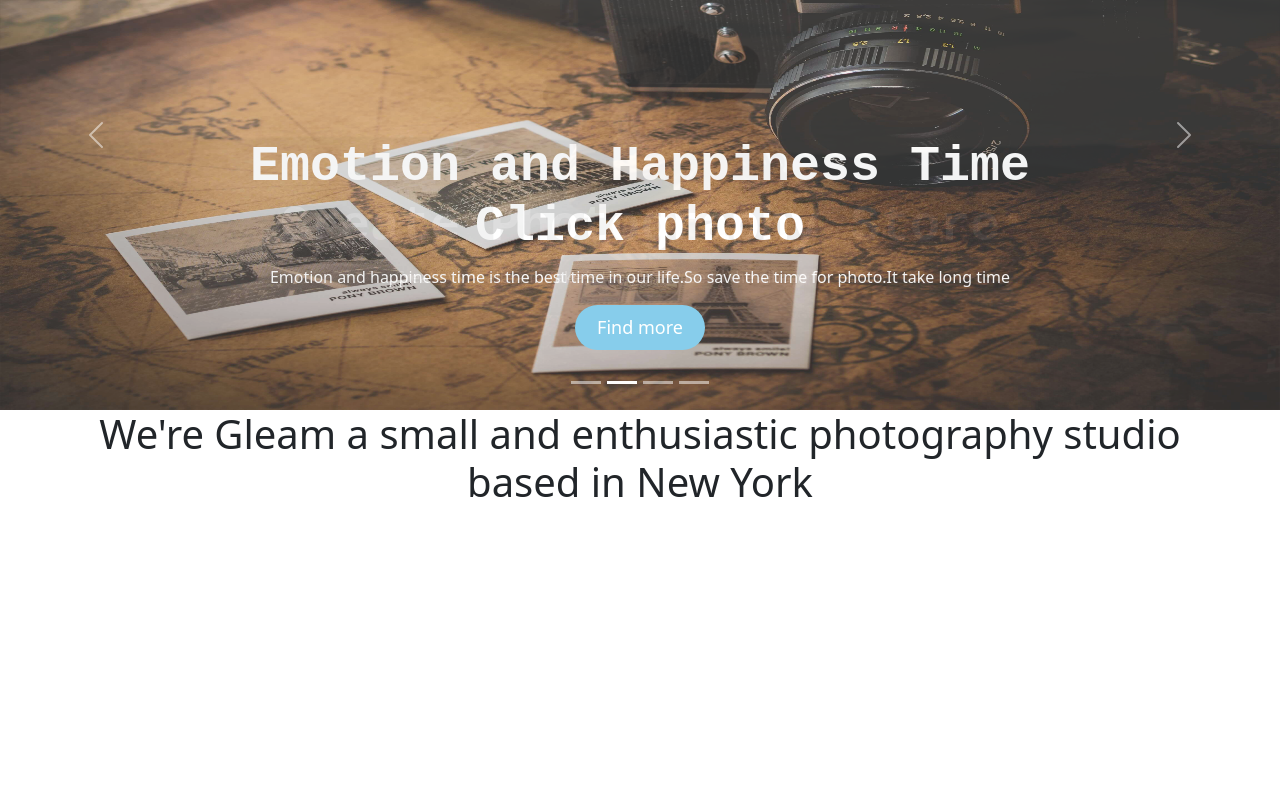
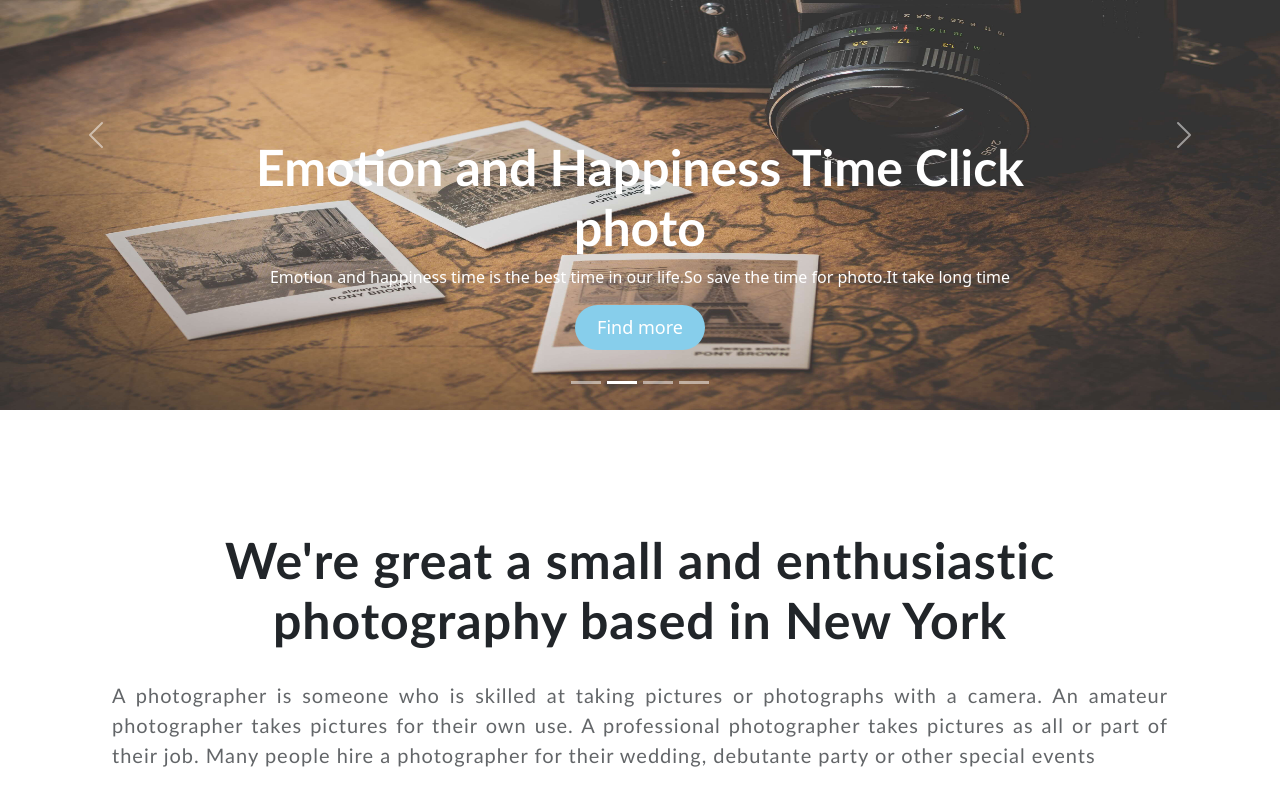
Before and after one commit to akjilani120/ak-photographer, a React (Create React App) app: page / in a window 1280 px wide. Shown: the part 200-1006 px from the top of the page. Before the commit the page ends 800 px from the top, so only its background shows below. Built offline with nearby package versions, Linux system fonts and the light colour scheme.

Commit message:
photographer story component complete

```diff
--- a/src/Pages/Home/Banner/Banner.css
+++ b/src/Pages/Home/Banner/Banner.css
@@ -14,6 +14,6 @@
     .banner-title{
         font-size: 50px;
         font-weight: 700;
-        font-family: 'Courier New', Courier, monospace;
+        font-family: 'Gill Sans', 'Gill Sans MT', Calibri, 'Trebuchet MS', sans-serif;
     }
 }
--- a/src/Pages/Home/PhotographerStory/PhotographerStory.css
+++ b/src/Pages/Home/PhotographerStory/PhotographerStory.css
@@ -0,0 +1,28 @@
+.photographerstory{
+   height: 450px;
+   display: flex;
+   justify-content: center;
+   align-items: center;
+   margin-top: 30px;
+   margin-bottom: 30px;
+}
+.story-title{
+    font-size: 50px;
+    font-weight: 800;
+    font-family: 'Gill Sans', 'Gill Sans MT', Calibri, 'Trebuchet MS', sans-serif;
+    letter-spacing: 1px;
+}
+.story-about{
+    font-size: 20px;
+    opacity: .7;
+    font-family: 'Gill Sans', 'Gill Sans MT', Calibri, 'Trebuchet MS', sans-serif;
+    text-align: justify;
+    margin: 30px;
+    letter-spacing: 1px;
+    line-height: 30px;
+}
+@media screen and (max-width:650px) {
+    .story-title{
+        font-size: 35px;
+    }
+}
--- a/src/Pages/Home/PhotographerStory/PhotographerStory.js
+++ b/src/Pages/Home/PhotographerStory/PhotographerStory.js
@@ -7,7 +7,8 @@ const PhotographerStory = () => {
            <Container>
                <div className="photographerstory">
                    <div className='story-Details'>
-                        <h1>We're Gleam a small and enthusiastic photography studio based in New York</h1>
+                        <h1 className='story-title'>We're great a small and enthusiastic photography  based in New York</h1>
+                        <p className='story-about'>A photographer is someone who is skilled at taking pictures or photographs with a camera. An amateur photographer takes pictures for their own use. A professional photographer takes pictures as all or part of their job. Many people hire a photographer for their wedding, debutante party or other special events</p>
                    </div>
                </div>
            </Container>
```
